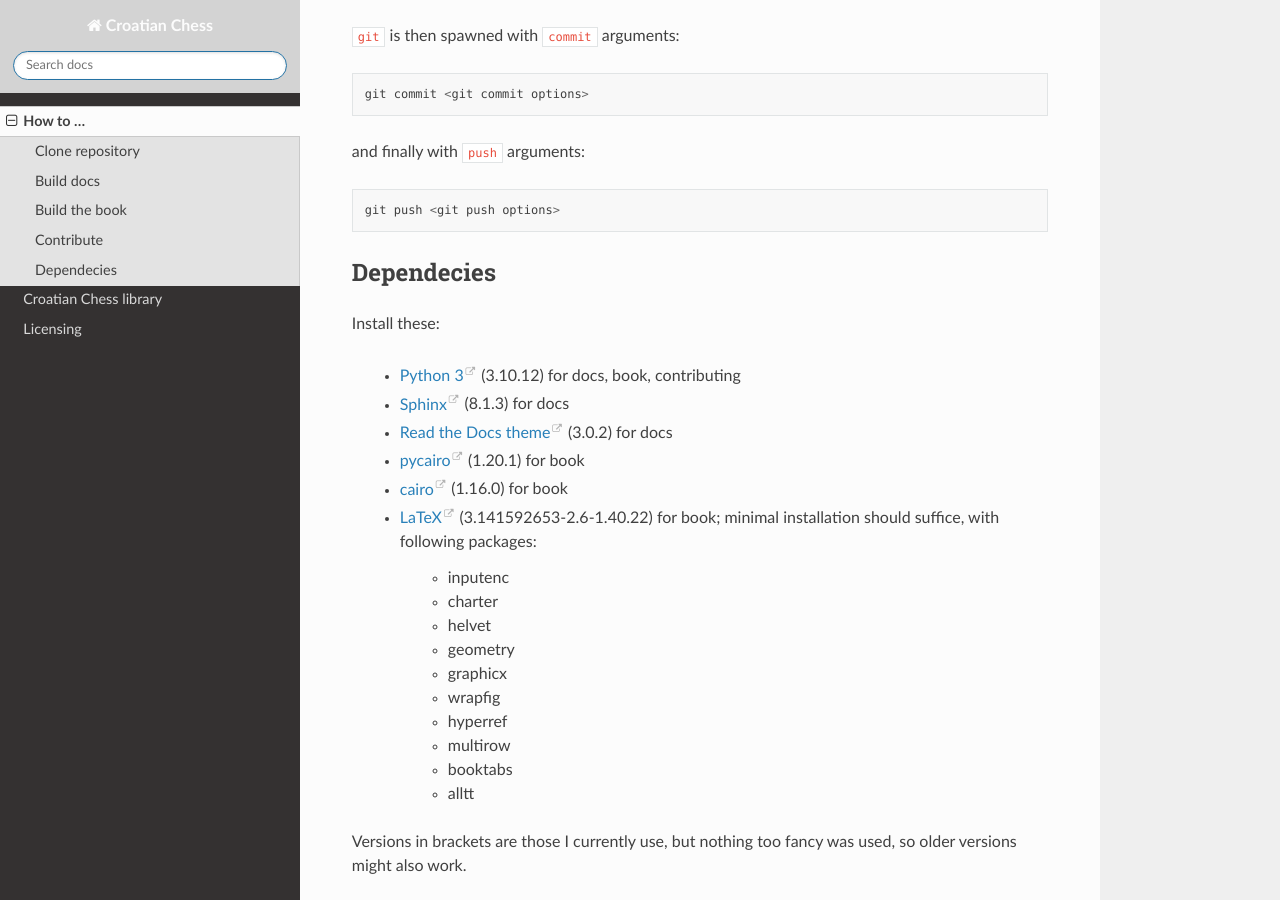
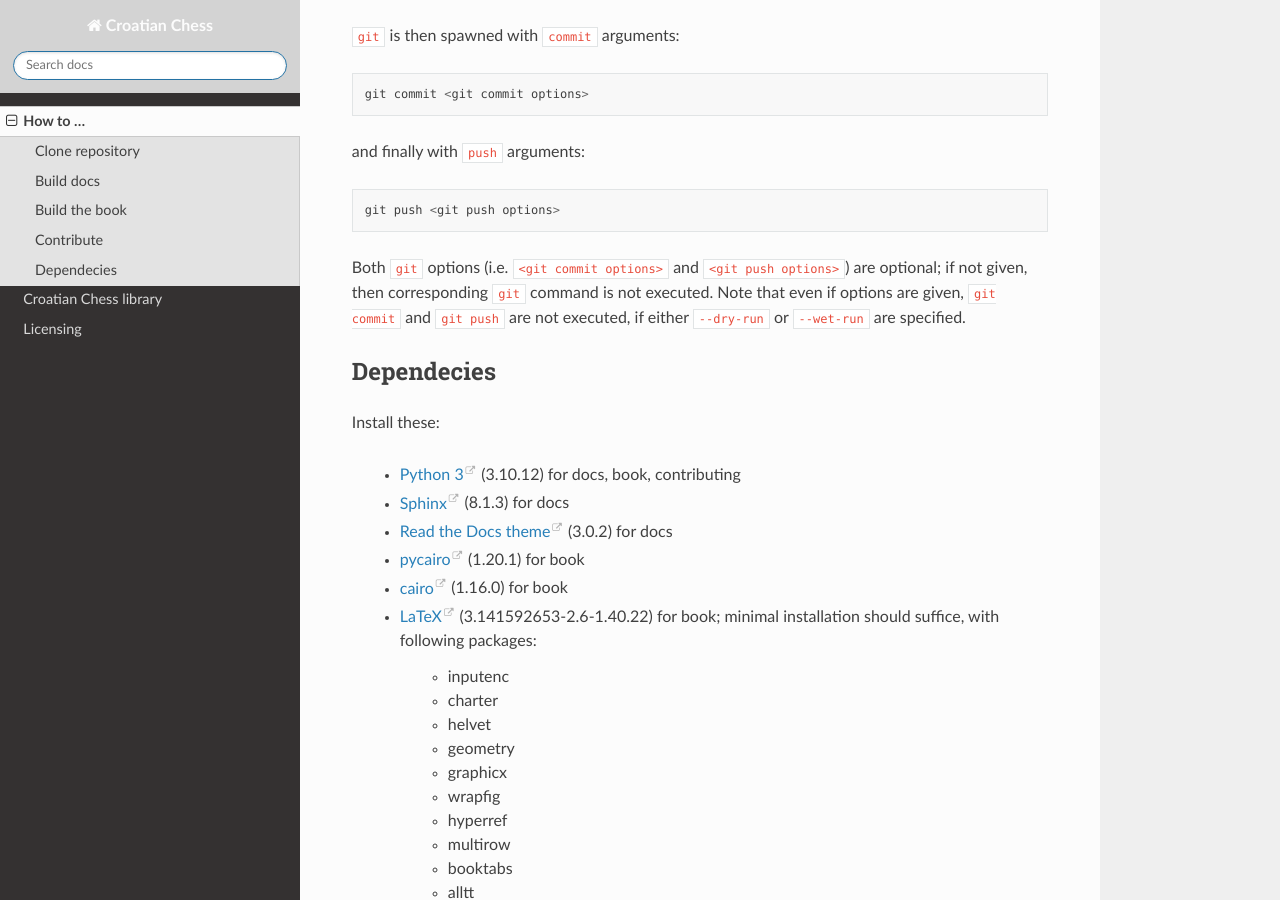
Before and after one commit to mmlacak/crochess, a Sphinx documentation site: the page built from docs/source/howto.rst, in a window 1280 px wide and 900 px high, scrolled down 2285 px. Built offline with Sphinx 7.4.7 and the Read the Docs theme 3.1.0, drawn with Linux system fonts in a browser that asks for light colours.

Commit message:
Updateed how-to contribute docs.

```diff
--- a/docs/source/howto.rst
+++ b/docs/source/howto.rst
@@ -68,7 +68,7 @@ which describes how to set it up.
 
 Options to use with ``push.py``::
 
-    ./push.py <script options> -*- <git commit options> -*- <git push options>
+    ./push.py <script options> [ -*- <git commit options> [ -*- <git push options> ] ]
 
 For ``<script options>`` use:
 
@@ -108,6 +108,11 @@ and finally with ``push`` arguments::
 
     git push <git push options>
 
+Both ``git`` options (i.e. ``<git commit options>`` and ``<git push options>``) are optional;
+if not given, then corresponding ``git`` command is not executed. Note that even if options are
+given, ``git commit`` and ``git push`` are not executed, if either ``--dry-run`` or ``--wet-run``
+are specified.
+
 .. _lbl-howto-dependecies:
 
 Dependecies
```
